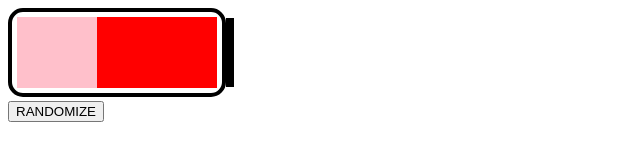
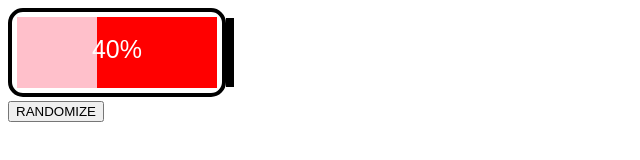
Before and after one commit to xszaboj/battery, a plain HTML site: page demo/index.html in a window 1280 px wide. Shown: the full height of the page, 0-640 px from the left. Drawn offline with nearby package versions, Linux system fonts and the light colour scheme.

Commit message:
add text

```diff
--- a/demo/index.html
+++ b/demo/index.html
@@ -24,6 +24,7 @@
            battery = $("#battery").battery({
            backgroundColor: 'red',
            batteryColor: 'pink',
+           textColor: 'white',
            maxWidth:200
        });
        $("#random").click(function(){
--- a/src/battery.js
+++ b/src/battery.js
@@ -5,7 +5,8 @@
         var settings = $.extend({
             batteryColor: "#61c419",
             backgroundColor: "lightgrey",
-            maxWidth: 150
+            maxWidth: 150,
+            textColor: '#fff'
         }, options );
 
 
@@ -19,6 +20,9 @@
             var fill = $(".batFill", element);
             fill.width(targetWidth);
             fill.css("background-image", createGradient(settings.batteryColor, settings.backgroundColor, currentPercent));
+            var textElement = "<div class='bat-text'>"+currentVal+"%</div>";
+            fill.html(textElement);
+            $('.bat-text').css("color", settings.textColor);
         }
 
         function createGradient(primaryColor, secondaryColor, percentage){
--- a/src/styles.css
+++ b/src/styles.css
@@ -6,6 +6,7 @@
 
 .batFill
 {
+  position: relative;
   height:71px;
 }
 .bat-border{
@@ -21,3 +22,11 @@
   display: inline-block;
   margin-bottom: 10px;
 }
+.bat-text{
+    font-size: 25px;
+    font-family: sans-serif;
+    text-align: center;
+    width: 100%;
+    position: absolute;
+    top: 25%;
+}
```
